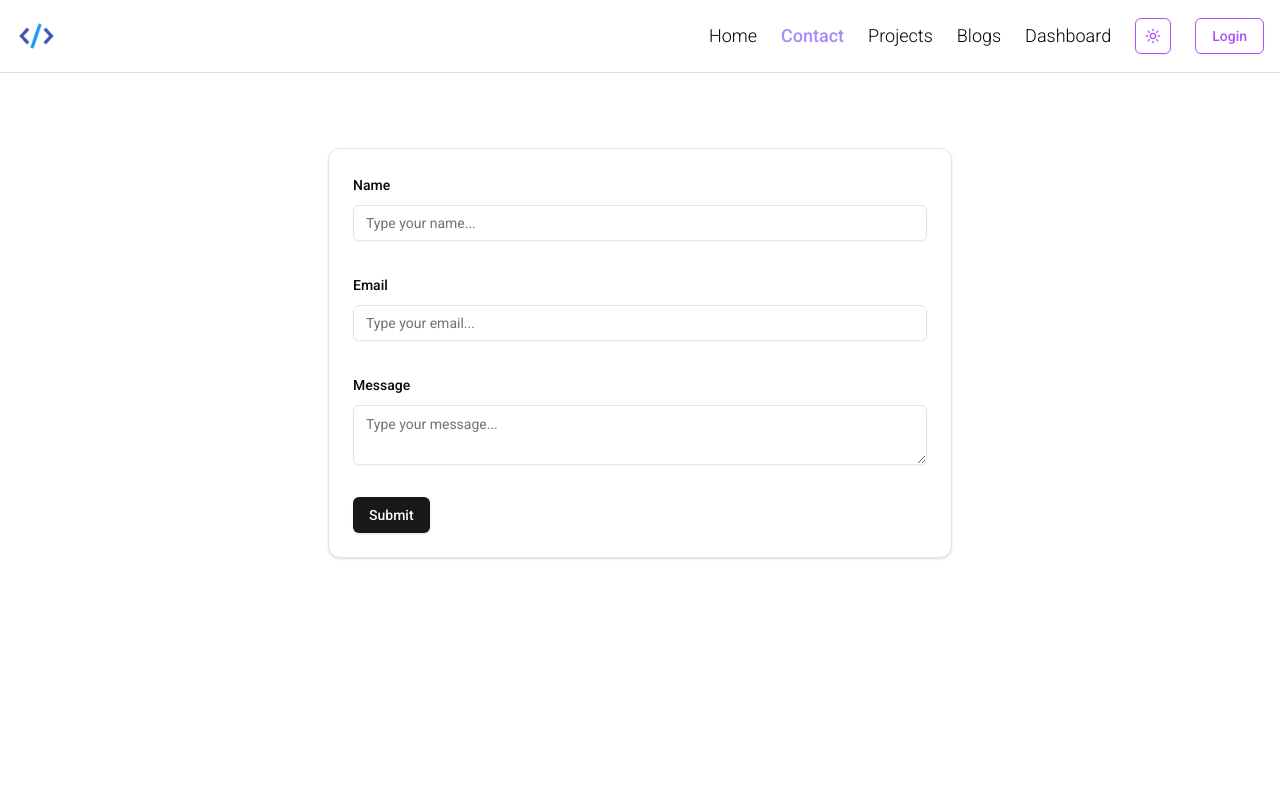
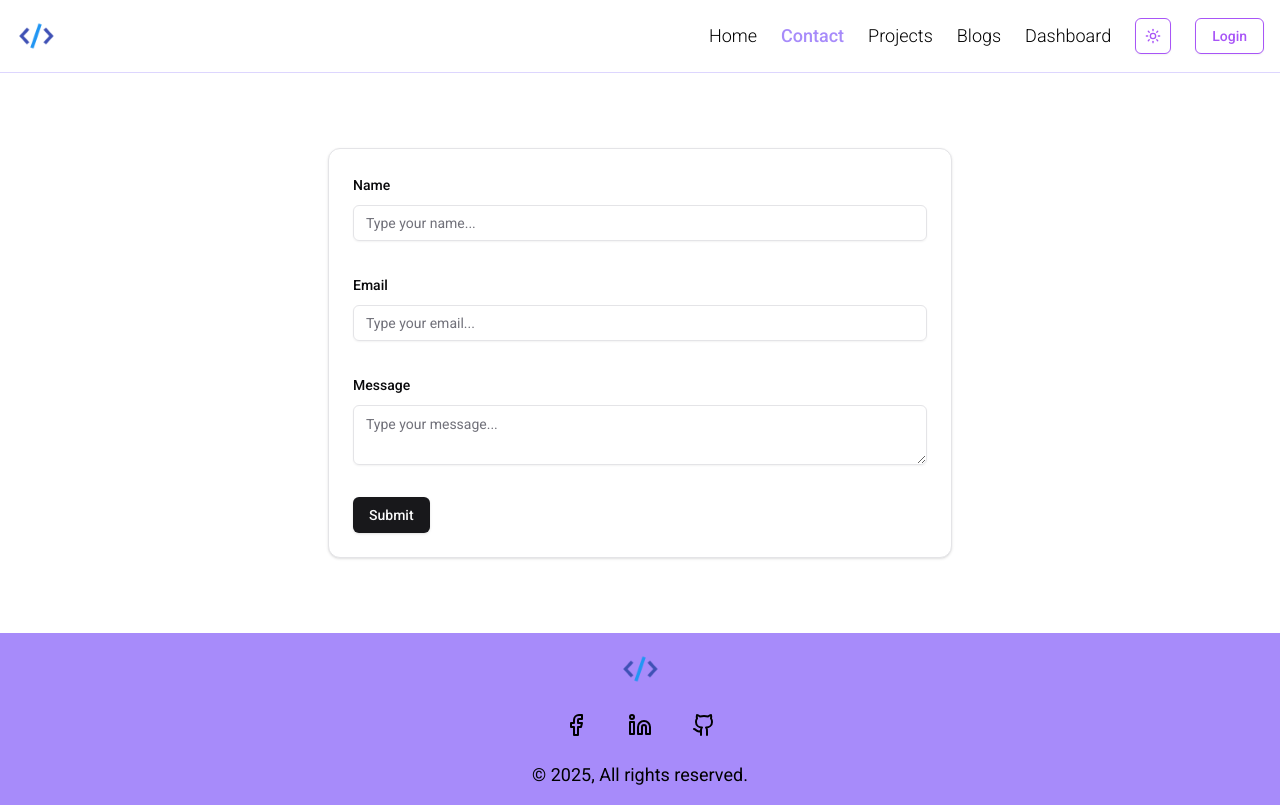
Before and after one commit to fayshal-bin-amir-002/nextjs-portfolio, a Next.js app: page /contact in a window 1280 px wide. Built offline with nearby package versions, Linux system fonts and the light colour scheme; no server answers.

Commit message:
added: footer

```diff
--- a/src/app/(withCommonLayout)/layout.tsx
+++ b/src/app/(withCommonLayout)/layout.tsx
@@ -1,3 +1,4 @@
+import Footer from "@/components/home/footer/Footer";
 import NavBar from "@/components/shared/NavBar";
 import { authOptions } from "@/utils/authOptions";
 import { getServerSession } from "next-auth";
@@ -9,6 +10,7 @@ const CommonLayout = async ({ children }: { children: ReactNode }) => {
     <div>
       <NavBar session={session} />
       <div>{children}</div>
+      <Footer />
     </div>
   );
 };
--- a/src/components/home/banner/Banner.tsx
+++ b/src/components/home/banner/Banner.tsx
@@ -2,6 +2,7 @@ import Image from "next/image";
 import bannerImage from "@/assets/bannerImage.png";
 import { Button } from "@/components/ui/button";
 import AnimatedText from "./AnimatedText";
+import Link from "next/link";
 
 const Banner = () => {
   return (
@@ -19,6 +20,10 @@ const Banner = () => {
           technologies, I create seamless web experiences tailored to your
           needs. Let&apos;s build something amazing together!
         </p>
+        <Link
+          href="https://drive.google.com/drive/folders/1lbChe2yHsKnLAZjYB5SBU_kVepdq3sW6?usp=drive_link"
+          target="_blank"
+        >
           <Button
             size={"lg"}
             variant={"outline"}
@@ -26,6 +31,7 @@ const Banner = () => {
           >
             View Resume
           </Button>
+        </Link>
       </div>
       <div>
         <Image src={bannerImage} width={400} height={400} alt="banner-image" />
--- a/src/components/home/featuredProjects/FeaturedProjects.tsx
+++ b/src/components/home/featuredProjects/FeaturedProjects.tsx
@@ -1,5 +1,7 @@
 import SectionTitle from "@/components/shared/SectionTitle";
 import FeaturedProjectCard from "./FeaturedProjectCard";
+import { Button } from "@/components/ui/button";
+import Link from "next/link";
 
 export type TFeaturedProject = {
   _id: string;
@@ -24,6 +26,13 @@ const FeaturedProjects = async () => {
           <FeaturedProjectCard key={project?._id} project={project} />
         ))}
       </div>
+      <div className="text-center mt-6 lg:mt-10">
+        <Link href="/projects">
+          <Button variant="outline" size="lg">
+            View All Projects
+          </Button>
+        </Link>
+      </div>
     </div>
   );
 };
--- /dev/null
+++ b/src/components/home/footer/Footer.tsx
@@ -0,0 +1,46 @@
+import Image from "next/image";
+import Link from "next/link";
+import logo from "@/assets/logo.png";
+import Container from "@/components/shared/Container";
+import { Facebook, Github, Linkedin } from "lucide-react";
+
+const Footer = () => {
+  return (
+    <footer className="w-full bg-main py-4">
+      <Container>
+        <div className="px-4 sm:px-6 lg:px-8">
+          <div className="flex justify-center items-center">
+            <Link href="/" className="">
+              <Image src={logo} width={40} height={40} alt="logo" />
+            </Link>
+          </div>
+          <div className="flex gap-10 justify-center items-center my-6">
+            <Link
+              href="https://www.facebook.com/foyshal.binamir.3/"
+              target="_blank"
+            >
+              <Facebook />
+            </Link>
+            <Link
+              href="https://www.linkedin.com/in/fayshal-bin-amir/"
+              target="_blank"
+            >
+              <Linkedin />
+            </Link>
+            <Link
+              href="https://github.com/fayshal-bin-amir-002"
+              target="_blank"
+            >
+              <Github />
+            </Link>
+          </div>
+          <span className="text-lg text-center block">
+            © {new Date().getFullYear()}, All rights reserved.
+          </span>
+        </div>
+      </Container>
+    </footer>
+  );
+};
+
+export default Footer;
```
Lines whose indentation alone changed are shown as unchanged.
